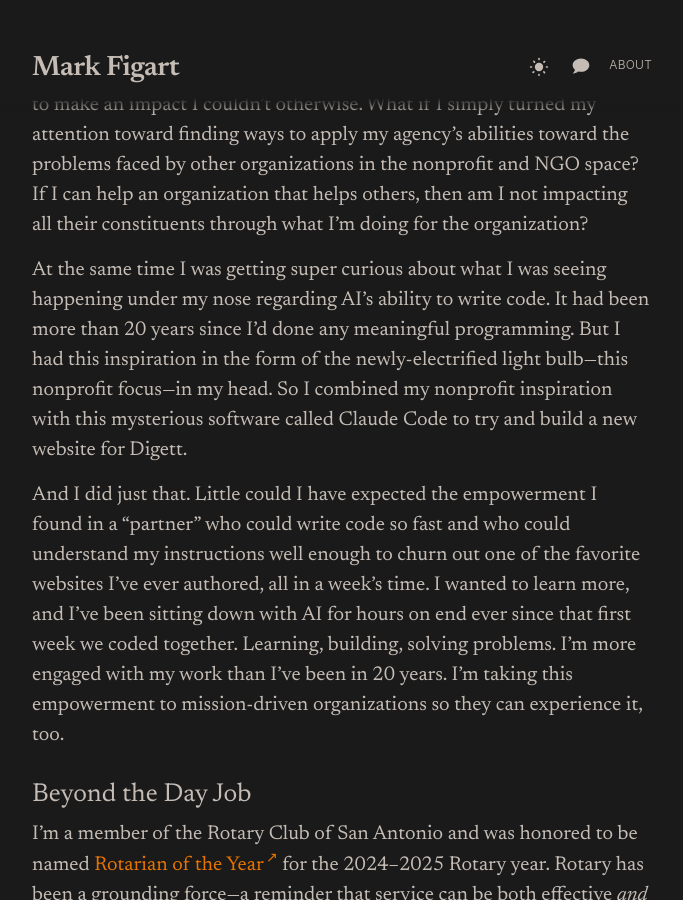
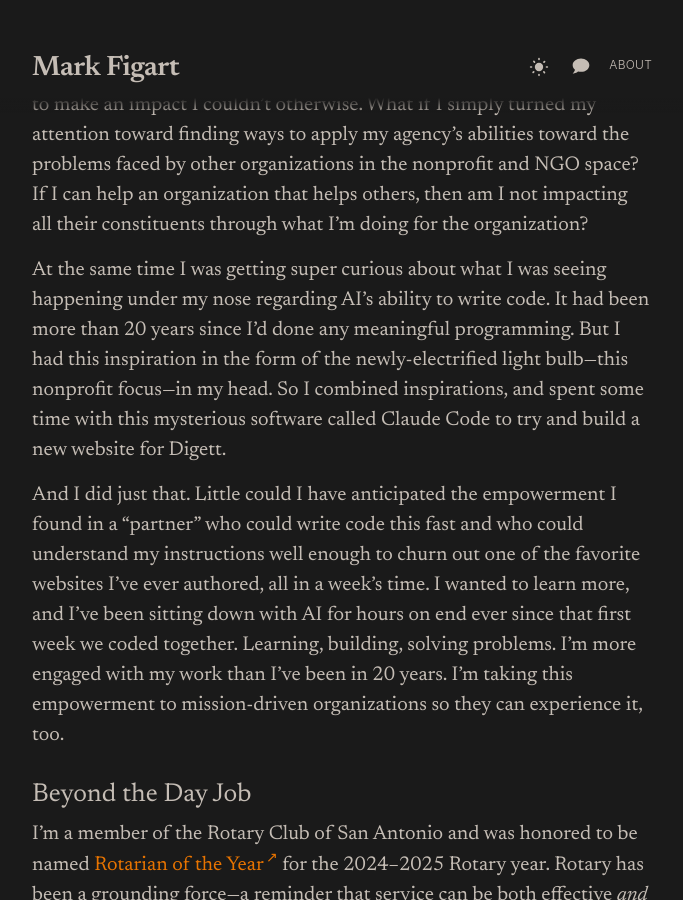
Before and after one commit to figart/60, a Jekyll site: the page built from _pages/about.markdown, in a window 1280 px wide and 900 px high, scrolled down 2000 px. Shown: the whole window, without its empty margins (298-981 px from the left). Built offline with Jekyll 4.4.1, drawn with Linux system fonts in a browser that asks for light colours.

Commit message:
Tweak Digett section phrasing on the about page.
Co-authored-by: Cursor <cursoragent@cursor.com>

```diff
--- a/_pages/about.markdown
+++ b/_pages/about.markdown
@@ -27,9 +27,9 @@ My agency's focus had been, for the few years leading up to my epiphany of 2026,
 
 In February of 2026 I was still struggling with what I wanted my business to become. I was deriving way more satisfaction from being a Rotarian than I was from being an agency owner. And that's when the epiphany hit. What I love about being a Rotarian is that I can contribute to something meaningful while leveraging the power of the organization (Rotary International is everywhere and commands significant resources) to make an impact I couldn't otherwise. What if I simply turned my attention toward finding ways to apply my agency's abilities toward the problems faced by other organizations in the nonprofit and NGO space? If I can help an organization that helps others, then am I not impacting all their constituents through what I'm doing for the organization?
 
-At the same time I was getting super curious about what I was seeing happening under my nose regarding AI's ability to write code. It had been more than 20 years since I'd done any meaningful programming. But I had this inspiration in the form of the newly-electrified light bulb—this nonprofit focus—in my head. So I combined my nonprofit inspiration with this mysterious software called Claude Code to try and build a new website for Digett.
+At the same time I was getting super curious about what I was seeing happening under my nose regarding AI's ability to write code. It had been more than 20 years since I'd done any meaningful programming. But I had this inspiration in the form of the newly-electrified light bulb—this nonprofit focus—in my head. So I combined inspirations, and spent some time with this mysterious software called Claude Code to try and build a new website for Digett.
 
-And I did just that. Little could I have expected the empowerment I found in a "partner" who could write code so fast and who could understand my instructions well enough to churn out one of the favorite websites I've ever authored, all in a week's time. I wanted to learn more, and I've been sitting down with AI for hours on end ever since that first week we coded together. Learning, building, solving problems. I'm more engaged with my work than I've been in 20 years. I'm taking this empowerment to mission-driven organizations so they can experience it, too.
+And I did just that. Little could I have anticipated the empowerment I found in a "partner" who could write code this fast and who could understand my instructions well enough to churn out one of the favorite websites I've ever authored, all in a week's time. I wanted to learn more, and I've been sitting down with AI for hours on end ever since that first week we coded together. Learning, building, solving problems. I'm more engaged with my work than I've been in 20 years. I'm taking this empowerment to mission-driven organizations so they can experience it, too.
 
 ### Beyond the Day Job
 
```
